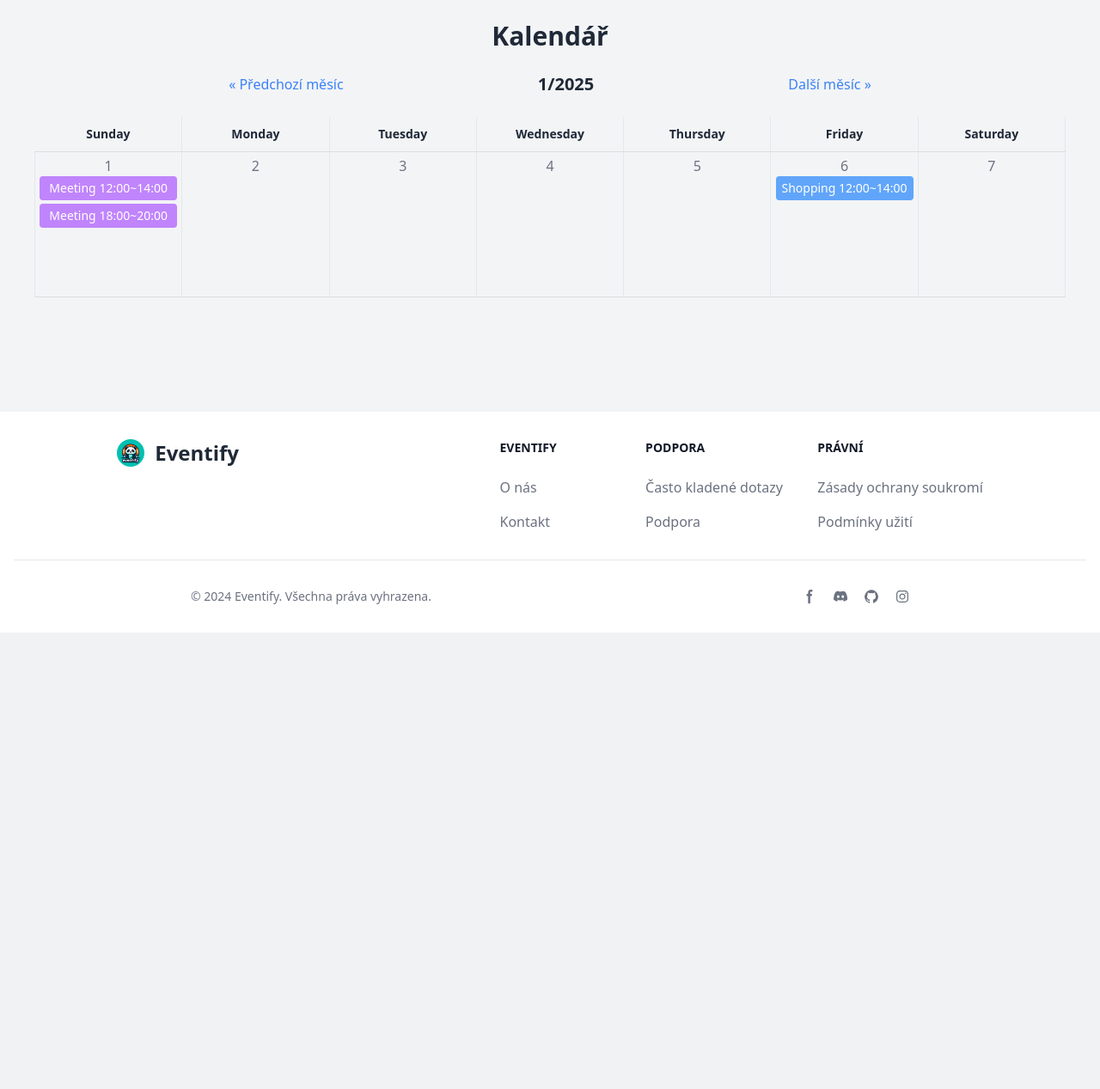
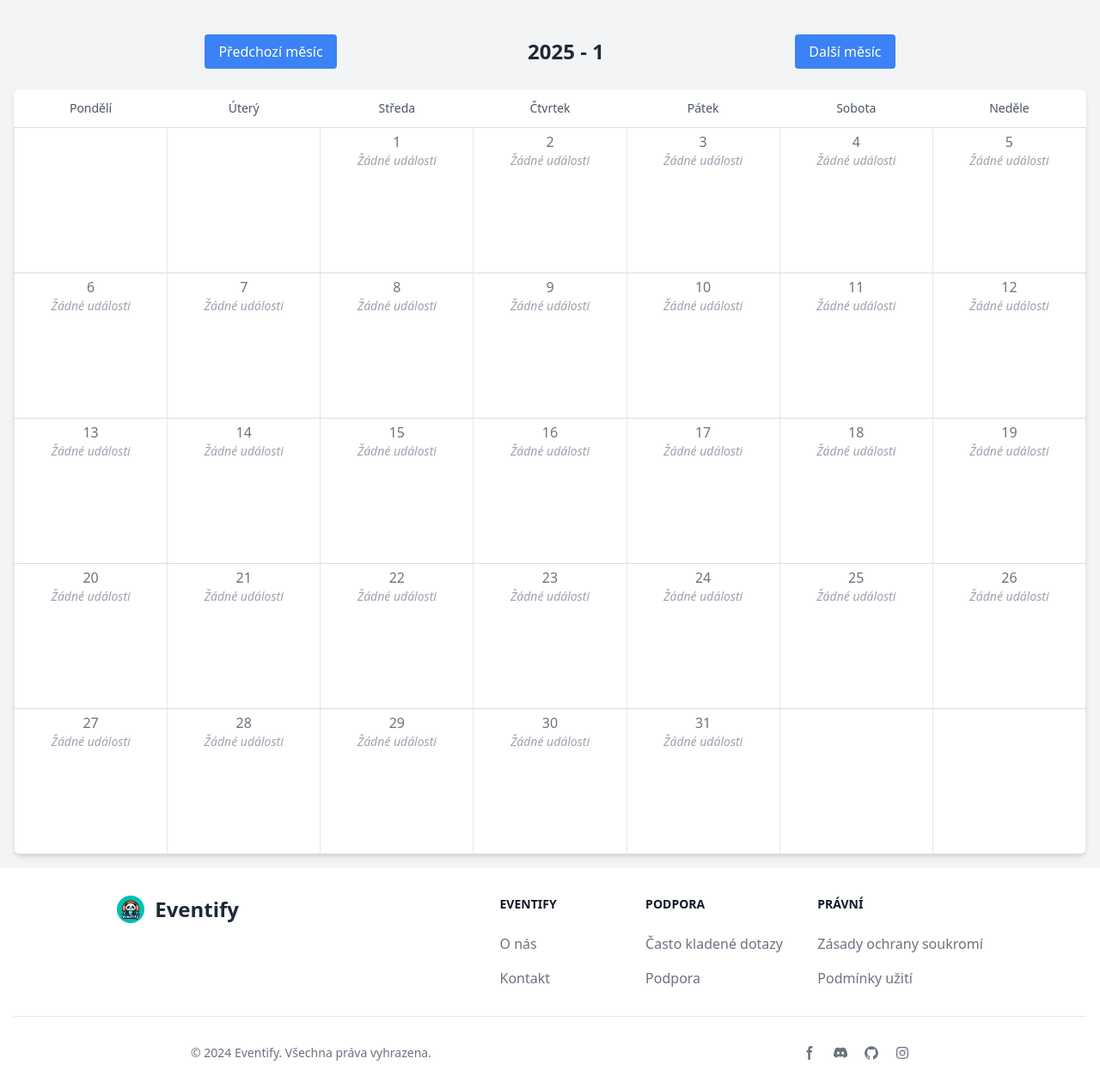
Before and after one commit to RybkaJakub/Eventify, a Django app: page /eventify_app/calendar/ in a window 1280 px wide. Shown: the part 64-1331 px from the top of the page at 86% size. Before the commit the page ends 800 px from the top, so only its background shows below. Run offline with Django 5.2, Linux system fonts and the light colour scheme; a user stored in the database is signed in; tables that the repository leaves empty hold one stand-in row (values such as "Sample post"); grey boxes marked "Sample" are stand-in pictures; some libraries are stand-ins or nearby versions.

Commit message:
Přidán kalendář. Dodělány kategorie společně s jejich filtrací.
Dodělat ještě event edit aby tam byly data.

```diff
--- a/eventify_app/templates/calendar/calendar.html
+++ b/eventify_app/templates/calendar/calendar.html
@@ -4,130 +4,81 @@
 {% block title %}Kalendář{% endblock %}
 
 {% block content %}
-<div class="container mx-auto p-6">
-    <h1 class="text-3xl font-bold text-center mb-6">Kalendář</h1>
-
-    <!-- Navigace pro měsíce -->
+    <div class="container mx-auto mt-10">
+        <!-- Navigace mezi měsíci -->
         <div class="flex justify-between items-center mb-6">
-        <a href="?year={{ previous_year }}&month={{ previous_month }}" class="text-blue-500 hover:underline">
-            &laquo; Předchozí měsíc
-        </a>
-        <h2 class="text-xl font-semibold">{{ current_month }}/{{ current_year }}</h2>
-        <a href="?year={{ next_year }}&month={{ next_month }}" class="text-blue-500 hover:underline">
-            Další měsíc &raquo;
-        </a>
+            <a href="?year={{ previous_year }}&month={{ previous_month }}"
+               class="px-4 py-2 bg-blue-500 text-white rounded hover:bg-blue-600">Předchozí měsíc</a>
+            <h1 class="text-2xl font-bold">{{ current_year }} - {{ current_month }}</h1>
+            <a href="?year={{ next_year }}&month={{ next_month }}"
+               class="px-4 py-2 bg-blue-500 text-white rounded hover:bg-blue-600">Další měsíc</a>
         </div>
 
-    <!-- Kalendář -->
-    <table class="w-full">
+        <!-- Tabulka kalendáře -->
+        <table class="table-auto w-full bg-white rounded-lg shadow-md">
             <thead>
             <tr>
-            <th class="p-2 border-r h-10 xl:w-40 lg:w-30 md:w-30 sm:w-20 w-10 xl:text-sm text-xs">
-                <span class="xl:block lg:block md:block sm:block hidden">Sunday</span>
-                <span class="xl:hidden lg:hidden md:hidden sm:hidden block">Sun</span>
-            </th>
-            <th class="p-2 border-r h-10 xl:w-40 lg:w-30 md:w-30 sm:w-20 w-10 xl:text-sm text-xs">
-                <span class="xl:block lg:block md:block sm:block hidden">Monday</span>
-                <span class="xl:hidden lg:hidden md:hidden sm:hidden block">Mon</span>
-            </th>
-            <th class="p-2 border-r h-10 xl:w-40 lg:w-30 md:w-30 sm:w-20 w-10 xl:text-sm text-xs">
-                <span class="xl:block lg:block md:block sm:block hidden">Tuesday</span>
-                <span class="xl:hidden lg:hidden md:hidden sm:hidden block">Tue</span>
-            </th>
-            <th class="p-2 border-r h-10 xl:w-40 lg:w-30 md:w-30 sm:w-20 w-10 xl:text-sm text-xs">
-                <span class="xl:block lg:block md:block sm:block hidden">Wednesday</span>
-                <span class="xl:hidden lg:hidden md:hidden sm:hidden block">Wed</span>
-            </th>
-            <th class="p-2 border-r h-10 xl:w-40 lg:w-30 md:w-30 sm:w-20 w-10 xl:text-sm text-xs">
-                <span class="xl:block lg:block md:block sm:block hidden">Thursday</span>
-                <span class="xl:hidden lg:hidden md:hidden sm:hidden block">Thu</span>
-            </th>
-            <th class="p-2 border-r h-10 xl:w-40 lg:w-30 md:w-30 sm:w-20 w-10 xl:text-sm text-xs">
-                <span class="xl:block lg:block md:block sm:block hidden">Friday</span>
-                <span class="xl:hidden lg:hidden md:hidden sm:hidden block">Fri</span>
-            </th>
-            <th class="p-2 border-r h-10 xl:w-40 lg:w-30 md:w-30 sm:w-20 w-10 xl:text-sm text-xs">
-                <span class="xl:block lg:block md:block sm:block hidden">Saturday</span>
-                <span class="xl:hidden lg:hidden md:hidden sm:hidden block">Sat</span>
-            </th>
+                {% for day_name in weekdays %}
+                    <th class="p-3 border-b text-sm font-medium text-gray-600">{{ day_name }}</th>
+                {% endfor %}
             </tr>
             </thead>
             <tbody>
-        <tr class="text-center h-20">
+            {% for week in calendar_weeks %}
+                <tr>
+                    {% for day in week %}
                         <td class="border p-1 h-40 xl:w-40 lg:w-30 md:w-30 sm:w-20 w-10 overflow-auto transition cursor-pointer duration-500 ease hover:bg-gray-300">
-                <div class="flex flex-col h-40 mx-auto xl:w-40 lg:w-30 md:w-30 sm:w-full w-10 mx-auto overflow-hidden">
+                            {% if day %}
+                                <div class="flex flex-col h-40 mx-auto xl:w-40 lg:w-30 md:w-30 sm:w-full w-10 overflow-hidden">
+                                    <!-- Datum -->
                                     <div class="top h-5 w-full">
-                        <span class="text-gray-500">1</span>
+                                        <span class="text-gray-500">{{ day.day.day }}</span>
                                     </div>
+                                    <!-- Události -->
                                     <div class="bottom flex-grow h-30 py-1 w-full cursor-pointer">
-                        <div class="event bg-purple-400 text-white rounded p-1 text-sm mb-1">
-                            <span class="event-name">Meeting</span>
-                            <span class="time">12:00~14:00</span>
+                                        {% if day.events %}
+                                            {% for event in day.events %}
+                                                <div class="event rounded p-1 text-sm mb-1" onclick="window.location.href='{% url 'event_detail' event.id %}'"
+                                                     style="
+                                                             {% if event.category == 'conference' %}
+                                                                 background-color: #4CFFCC; color: white;
+                                                             {% elif event.category == 'festival' %}
+                                                                 background-color: #FF5733; color: white; /* oranžová */
+                                                             {% elif event.category == 'workshop' %}
+                                                                 background-color: #FF8C00; color: white; /* tmavě oranžová */
+                                                             {% elif event.category == 'sport' %}
+                                                                 background-color: #1E90FF; color: white; /* modrá */
+                                                             {% elif event.category == 'social' %}
+                                                                 background-color: #FFD700; color: white; /* zlatá */
+                                                             {% elif event.category == 'exhibition' %}
+                                                                 background-color: #8A2BE2; color: white; /* modrofialová */
+                                                             {% elif event.category == 'concert' %}
+                                                                 background-color: #FF1493; color: white; /* růžová */
+                                                             {% elif event.category == 'online' %}
+                                                                 background-color: #32CD32; color: white; /* zelená */
+                                                             {% elif event.category == 'local' %}
+                                                                 background-color: #FF6347; color: white; /* rajčatová červená */
+                                                             {% else %}
+                                                                 background-color: gray; color: white;
+                                                             {% endif %}">
+                                                <span class="event-name">{{ event.name }}</span>
+                                                {% if event.start_time and event.end_time %}
+                                                    <span class="time">{{ event.start_time|time:"H:i" }}~{{ event.end_time|time:"H:i" }}</span>
+                                                {% endif %}
                                                 </div>
-                        <div class="event bg-purple-400 text-white rounded p-1 text-sm mb-1">
-                            <span class="event-name">Meeting</span>
-                            <span class="time">18:00~20:00</span>
+                                            {% endfor %}
+                                        {% else %}
+                                            <!-- Pokud nejsou události -->
+                                            <div class="text-gray-400 italic text-sm">Žádné události</div>
+                                        {% endif %}
                                 </div>
                                 </div>
-                </div>
+                            {% endif %}
                         </td>
-            <td class="border p-1 h-40 xl:w-40 lg:w-30 md:w-30 sm:w-20 w-10 overflow-auto transition cursor-pointer duration-500 ease hover:bg-gray-300">
-                <div class="flex flex-col h-40 mx-auto xl:w-40 lg:w-30 md:w-30 sm:w-full w-10 mx-auto overflow-hidden">
-                    <div class="top h-5 w-full">
-                        <span class="text-gray-500">2</span>
-                    </div>
-                    <div class="bottom flex-grow h-30 py-1 w-full cursor-pointer"></div>
-                </div>
-            </td>
-            <td class="border p-1 h-40 xl:w-40 lg:w-30 md:w-30 sm:w-20 w-10 overflow-auto transition cursor-pointer duration-500 ease hover:bg-gray-300">
-                <div class="flex flex-col h-40 mx-auto xl:w-40 lg:w-30 md:w-30 sm:w-full w-10 mx-auto overflow-hidden">
-                    <div class="top h-5 w-full">
-                        <span class="text-gray-500">3</span>
-                    </div>
-                    <div class="bottom flex-grow h-30 py-1 w-full cursor-pointer"></div>
-                </div>
-            </td>
-            <td class="border p-1 h-40 xl:w-40 lg:w-30 md:w-30 sm:w-20 w-10 overflow-auto transition cursor-pointer duration-500 ease hover:bg-gray-300">
-                <div class="flex flex-col h-40 mx-auto xl:w-40 lg:w-30 md:w-30 sm:w-full w-10 mx-auto overflow-hidden">
-                    <div class="top h-5 w-full">
-                        <span class="text-gray-500">4</span>
-                    </div>
-                    <div class="bottom flex-grow h-30 py-1 w-full cursor-pointer"></div>
-                </div>
-            </td>
-            <td class="border p-1 h-40 xl:w-40 lg:w-30 md:w-30 sm:w-20 w-10 overflow-auto transition cursor-pointer duration-500 ease hover:bg-gray-300">
-                <div class="flex flex-col h-40 mx-auto xl:w-40 lg:w-30 md:w-30 sm:w-full w-10 mx-auto overflow-hidden">
-                    <div class="top h-5 w-full">
-                        <span class="text-gray-500">5</span>
-                    </div>
-                    <div class="bottom flex-grow h-30 py-1 w-full cursor-pointer"></div>
-                </div>
-            </td>
-            <td class="border p-1 h-40 xl:w-40 lg:w-30 md:w-30 sm:w-20 w-10 overflow-auto transition cursor-pointer duration-500 ease hover:bg-gray-300">
-                <div class="flex flex-col h-40 mx-auto xl:w-40 lg:w-30 md:w-30 sm:w-full w-10 mx-auto overflow-hidden">
-                    <div class="top h-5 w-full">
-                        <span class="text-gray-500">6</span>
-                    </div>
-                    <div class="bottom flex-grow h-30 py-1 w-full cursor-pointer">
-                        <div class="event bg-blue-400 text-white rounded p-1 text-sm mb-1">
-                            <span class="event-name">Shopping</span>
-                            <span class="time">12:00~14:00</span>
-                        </div>
-                    </div>
-                </div>
-            </td>
-            <td class="border p-1 h-40 xl:w-40 lg:w-30 md:w-30 sm:w-20 w-10 overflow-auto transition cursor-pointer duration-500 ease hover:bg-gray-300">
-                <div class="flex flex-col h-40 mx-auto xl:w-40 lg:w-30 md:w-30 sm:w-full w-10 mx-auto overflow-hidden">
-                    <div class="top h-5 w-full">
-                        <span class="text-gray-500">7</span>
-                    </div>
-                    <div class="bottom flex-grow h-30 py-1 w-full cursor-pointer"></div>
-                </div>
-            </td>
+                    {% endfor %}
                 </tr>
+            {% endfor %}
     </tbody>
     </table>
-
-
     </div>
 {% endblock %}
--- a/eventify_app/templates/events/event_manager_edit_ticket.html
+++ b/eventify_app/templates/events/event_manager_edit_ticket.html
@@ -41,6 +41,7 @@
                     <tbody id="item-ticket_types">
                         {% for form in formset %}
                             <tr id="ticket_types-{{ forloop.counter0 }}" class="border-b border-gray-200">
+                                <!-- Skryté pole ID -->
                                 {{ form.id }}
 
                                 <!-- Název -->
@@ -90,7 +91,9 @@
         <div class="mt-4">
             <form action="{% url 'add_ticket' event.id %}" method="POST" style="display: inline;">
                 {% csrf_token %}
-                                <button type="submit" class="inline-flex items-center px-6 py-2 bg-blue-600 text-white rounded-lg hover:bg-blue-500 shadow-md"><i class="fas fa-plus mr-2"></i>Přidat více</button>
+                <button type="submit" class="inline-flex items-center px-6 py-2 bg-blue-600 text-white rounded-lg hover:bg-blue-500 shadow-md">
+                    <i class="fas fa-plus mr-2"></i>Přidat více
+                </button>
             </form>
         </div>
     </div>
--- a/eventify_app/templates/page/navbar.html
+++ b/eventify_app/templates/page/navbar.html
@@ -72,7 +72,7 @@
           <a href="{% url 'events_list' %}" class="block py-2 px-3 {% if request.path == '/eventify_app/events_list/' %}md:text-blue-700 md:dark:text-blue-500{% else %}text-gray-900 dark:text-white{% endif %} rounded md:bg-transparent md:hover:text-blue-700 md:p-0 dark:text-white md:dark:hover:text-blue-500 dark:hover:bg-gray-700 dark:hover:text-white md:dark:hover:bg-transparent dark:border-gray-700">Eventy</a>
         </li>
         <li>
-          <a href="" class="block py-2 px-3 {% if request.path == '/eventify_app/calendar/' %}md:text-blue-700 md:dark:text-blue-500{% else %}text-gray-900 dark:text-white{% endif %} rounded md:bg-transparent md:hover:text-blue-700 md:p-0 dark:text-white md:dark:hover:text-blue-500 dark:hover:bg-gray-700 dark:hover:text-white md:dark:hover:bg-transparent dark:border-gray-700">Kalendář eventů</a>
+          <a href="{% url 'calendar' %}" class="block py-2 px-3 {% if request.path == '/eventify_app/calendar/' %}md:text-blue-700 md:dark:text-blue-500{% else %}text-gray-900 dark:text-white{% endif %} rounded md:bg-transparent md:hover:text-blue-700 md:p-0 dark:text-white md:dark:hover:text-blue-500 dark:hover:bg-gray-700 dark:hover:text-white md:dark:hover:bg-transparent dark:border-gray-700">Kalendář eventů</a>
         </li>
       </ul>
     </div>
--- a/eventify_app/views.py
+++ b/eventify_app/views.py
@@ -926,6 +926,17 @@ class SupportView(View):
             messages.error(request, "Formulář obsahuje chyby. Zkuste to prosím znovu.")  # Zobrazení chybové zprávy
             return render(request, 'informations/support.html', {'form': form})
 
+from calendar import monthrange
+from datetime import datetime, timedelta
+from django.views import View
+from django.shortcuts import render
+from .models import Event  # Import vašeho modelu Event
+
+from calendar import Calendar
+from datetime import datetime, timedelta
+from django.shortcuts import render
+from .models import Event
+
 class CalendarView(View):
     template_name = 'calendar/calendar.html'
 
@@ -937,28 +948,34 @@ class CalendarView(View):
         first_day = datetime(year, month, 1)
         last_day = first_day + timedelta(days=monthrange(year, month)[1] - 1)
 
-        # Získání událostí pro daný měsíc
+        # Získání všech událostí pro aktuální měsíc
         events = Event.objects.filter(day__range=(first_day, last_day))
 
-        # Vytvoření struktury kalendáře
-        calendar_days = []
-        for day in range(1, monthrange(year, month)[1] + 1):
-            current_date = datetime(year, month, day)
-            day_events = events.filter(day=current_date.date())
-            calendar_days.append({
-                'day': day,
-                'events': day_events,
-                'date': current_date,
-            })
+        # Rozdělení kalendáře na týdny
+        cal = Calendar(firstweekday=0)  # 0 = Pondělí
+        weeks = cal.monthdatescalendar(year, month)
 
-        # Přidání dat do kontextu
+        # Struktura kalendáře s událostmi
+        calendar_weeks = []
+        for week in weeks:
+            week_days = []
+            for day in week:
+                if first_day.date() <= day <= last_day.date():
+                    day_events = events.filter(day=day)
+                    week_days.append({'day': day, 'events': day_events})
+                else:
+                    week_days.append(None)  # Dny mimo aktuální měsíc
+            calendar_weeks.append(week_days)
+
+        # Kontext pro šablonu
         context = {
-            'calendar_days': calendar_days,
+            'calendar_weeks': calendar_weeks,
             'current_year': year,
             'current_month': month,
             'previous_month': (month - 1) if month > 1 else 12,
             'previous_year': year if month > 1 else year - 1,
             'next_month': (month + 1) if month < 12 else 1,
             'next_year': year if month < 12 else year + 1,
+            'weekdays': ["Pondělí", "Úterý", "Středa", "Čtvrtek", "Pátek", "Sobota", "Neděle"],
         }
         return render(request, self.template_name, context)
```
Lines whose indentation alone changed are shown as unchanged.
